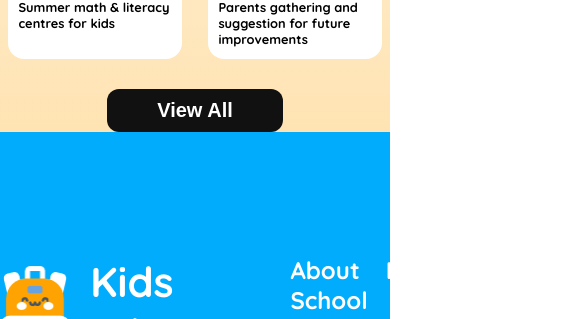
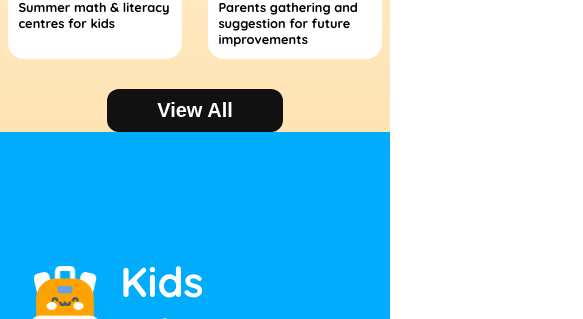
Before and after one commit to saiful16/kids-school, a plain HTML site: page index.html in a window 390 px wide. Shown: the part 3627-3946 px from the top of the page, 583 px wide, since content can reach past the window. Drawn offline with Linux system fonts and the light colour scheme.

Commit message:
responsive footer added

```diff
--- a/styles/media.css
+++ b/styles/media.css
@@ -102,6 +102,11 @@
         top: 93px;
         left: 10px;
     }
+    .footer-container{
+        grid-template-columns: 1fr;
+        margin-left: 30px;
+        gap: 30px;
+    }
 }
 
 
@@ -182,4 +187,7 @@
         top: 170px;
         left: 10px;
     }
+    .footer-container{
+        padding-left: 30px;
+    }
 }
```
